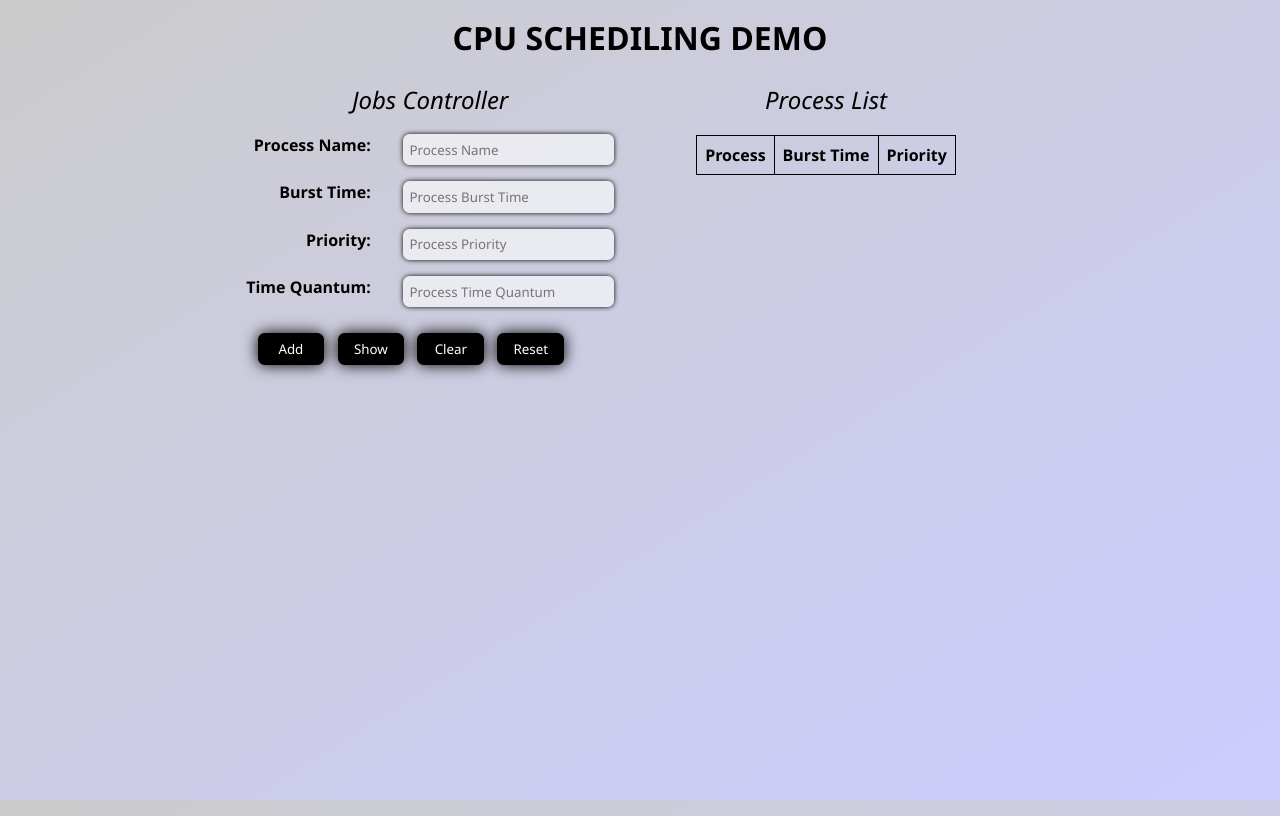
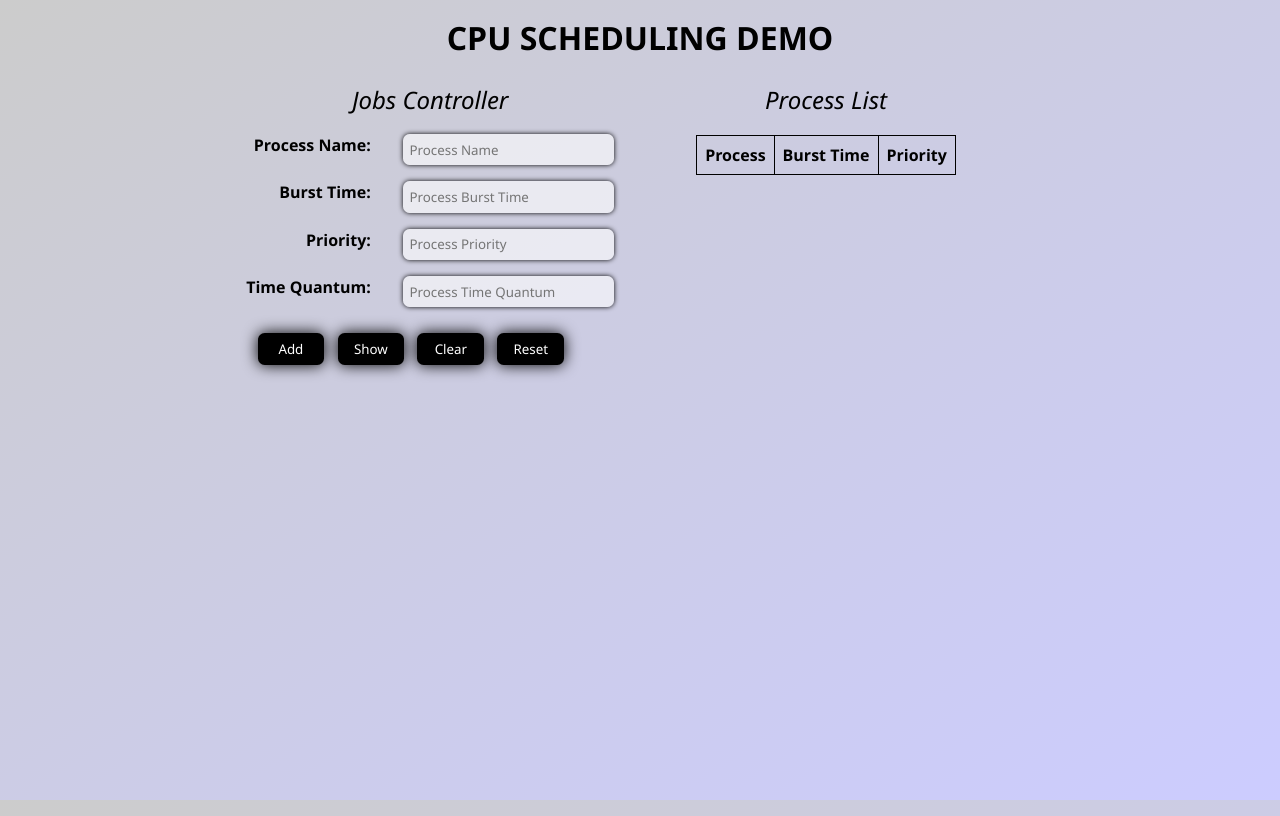
Before and after one commit to karthiksgujjar/CPU-Scheduling-Demo, a plain HTML site: page index.html in a window 1280 px wide. Drawn offline with Linux system fonts and the light colour scheme.

Commit message:
Update index.html

```diff
--- a/index.html
+++ b/index.html
@@ -11,7 +11,7 @@
 
 <body>
     <header>
-        <h1 style="text-align: center; margin-top: 1rem;">CPU SCHEDILING DEMO</h1>
+        <h1 style="text-align: center; margin-top: 1rem;">CPU SCHEDULING DEMO</h1>
     </header>
     <main>
         <section id="JobsController">
```
